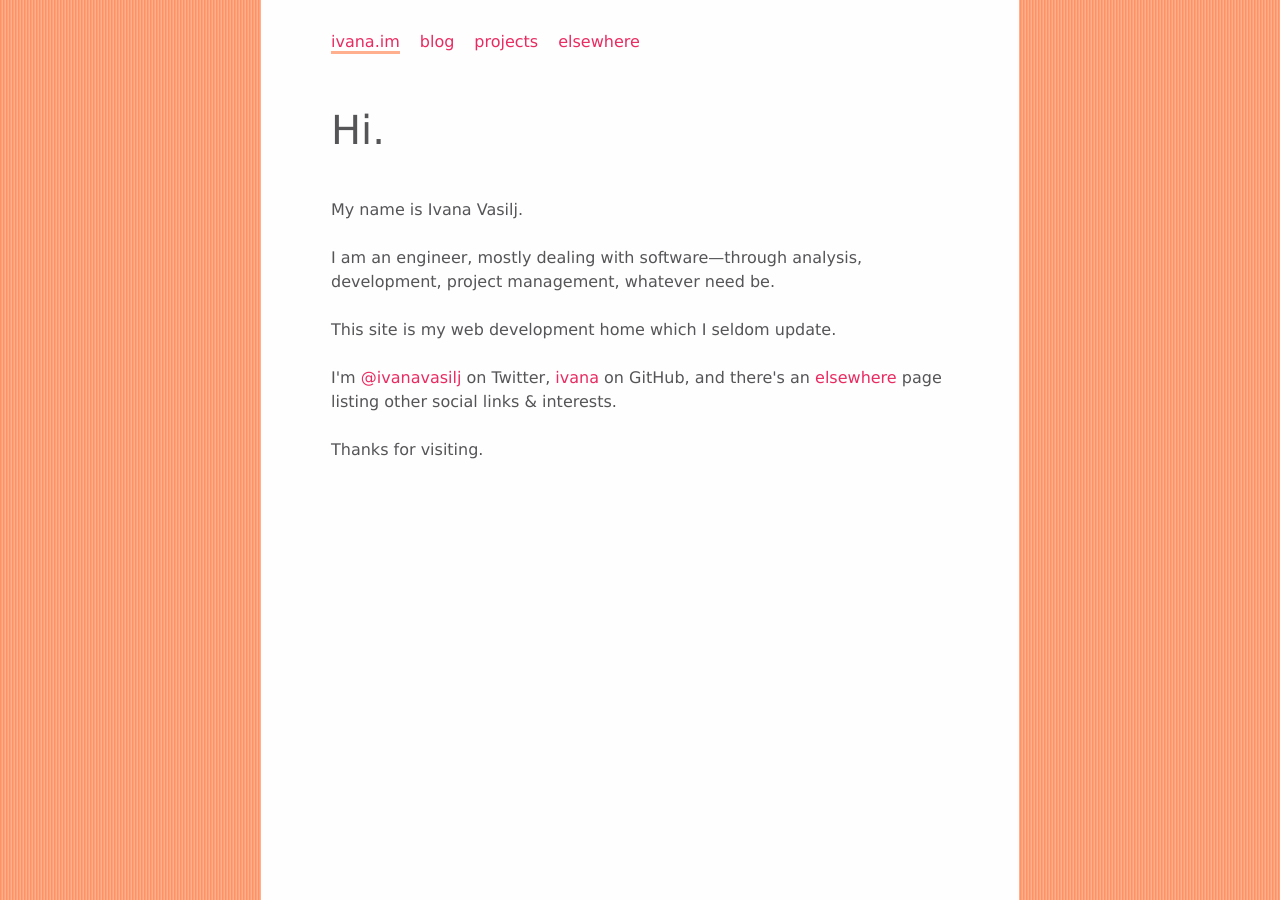
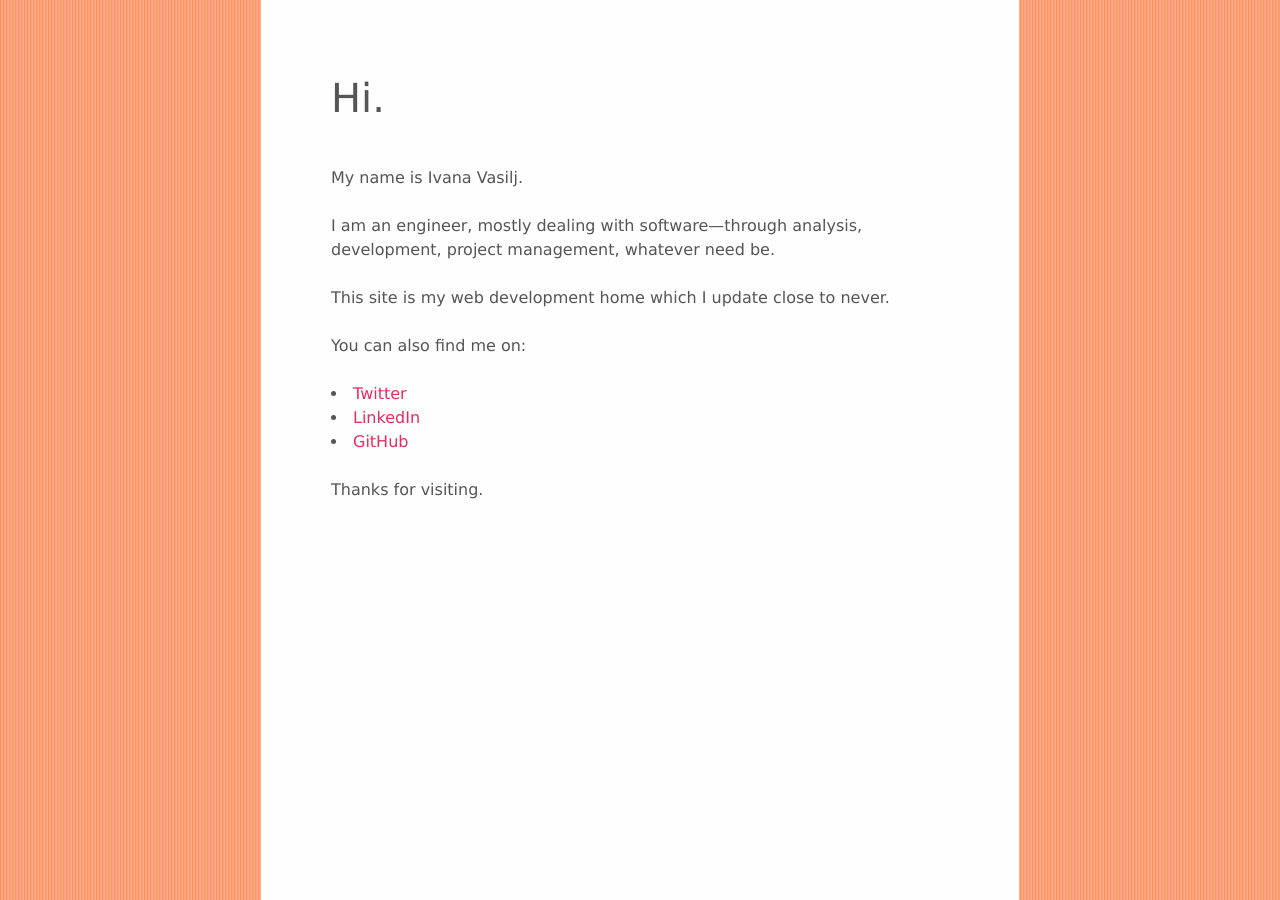
Before and after one commit to ivana/ivana.github.com, a Jekyll site: the page built from index.html, in a window 1280 px wide. Built offline with Jekyll 4.4.1, drawn with Linux system fonts in a browser that asks for light colours.

Commit message:
remove nav, move links to index

```diff
--- a/_layouts/default.html
+++ b/_layouts/default.html
@@ -32,6 +32,7 @@
         <!-- <address class=contact><a href="mailto:dev@ivana.im">contact me for work</a></address> -->
       {% endif %}
 
+<!--
       <nav class=site-nav>
         <ol class=inline>
           <li><a class=home href="/">ivana.im</a></li>
@@ -40,6 +41,7 @@
           <li><a class=elsewhere href="/elsewhere">elsewhere</a></li>
         </ol>
       </nav>
+-->
 
       {{ content }}
 
--- a/css/site.css
+++ b/css/site.css
@@ -72,7 +72,7 @@ ol {
 /* headings */
 h1 {
   font-size: 40px;
-  margin-bottom: 2.75rem;
+  margin: 2.75rem 0;
   line-height: 1.2; }
   body > h1 {
     line-height: 0;
--- a/index.html
+++ b/index.html
@@ -8,12 +8,14 @@ title: About
 
   <p>My name is <strong class="fn n" lang=hr><span class=given-name>Ivana</span> <span class=family-name>Vasilj</span></strong>.</p>
   <p>I am an engineer, mostly dealing with software&mdash;through analysis, development, project management, whatever need be.</p>
-  <p>This site is my web development home which I seldom update.</p>
+  <p>This site is my web development home which I update close to never.</p>
 
-  <p>
-    I'm <a href="https://twitter.com/ivanavasilj" rel=me>@ivanavasilj</a> on Twitter, <a href="https://github.com/ivana" rel=me>ivana</a> on GitHub,
-    and there's an <a href="/elsewhere">elsewhere</a> page listing other social links &amp; interests.
-  </p>
+  <p>You can also find me on:</p>
+  <ul>
+    <li><a href="https://twitter.com/ivanavasilj" rel=me>Twitter</a></li>
+    <li><a href="https://hr.linkedin.com/in/ivanavasilj" rel=me>LinkedIn</a></li>
+    <li><a href="https://github.com/ivana" rel=me>GitHub</a></li>
+  </ul>
 
   <p>Thanks for visiting.</p>
 
```
